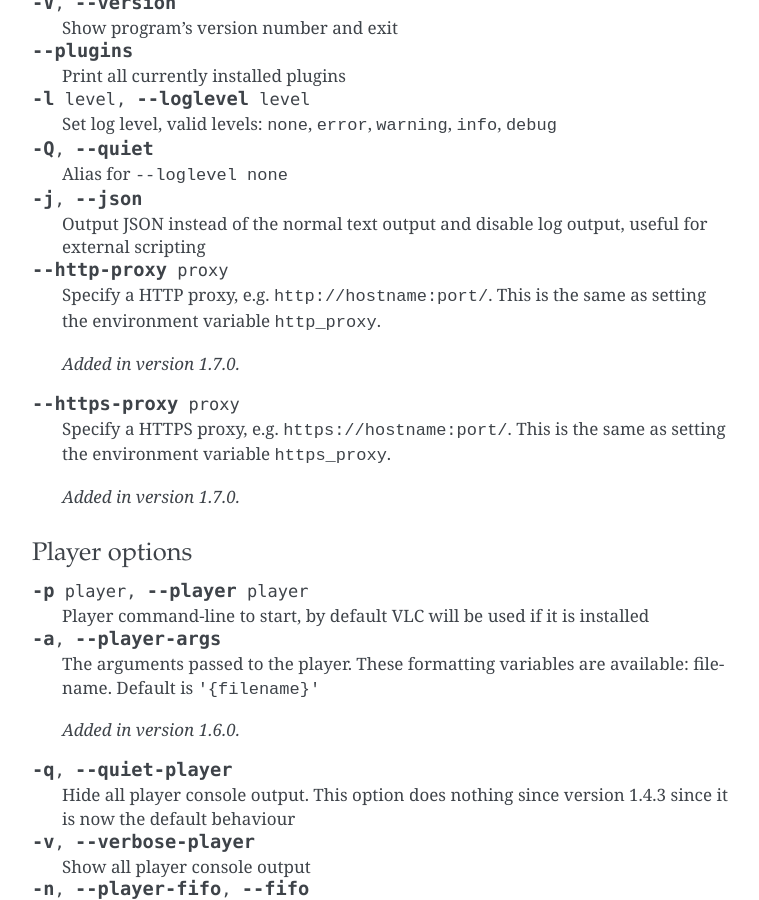
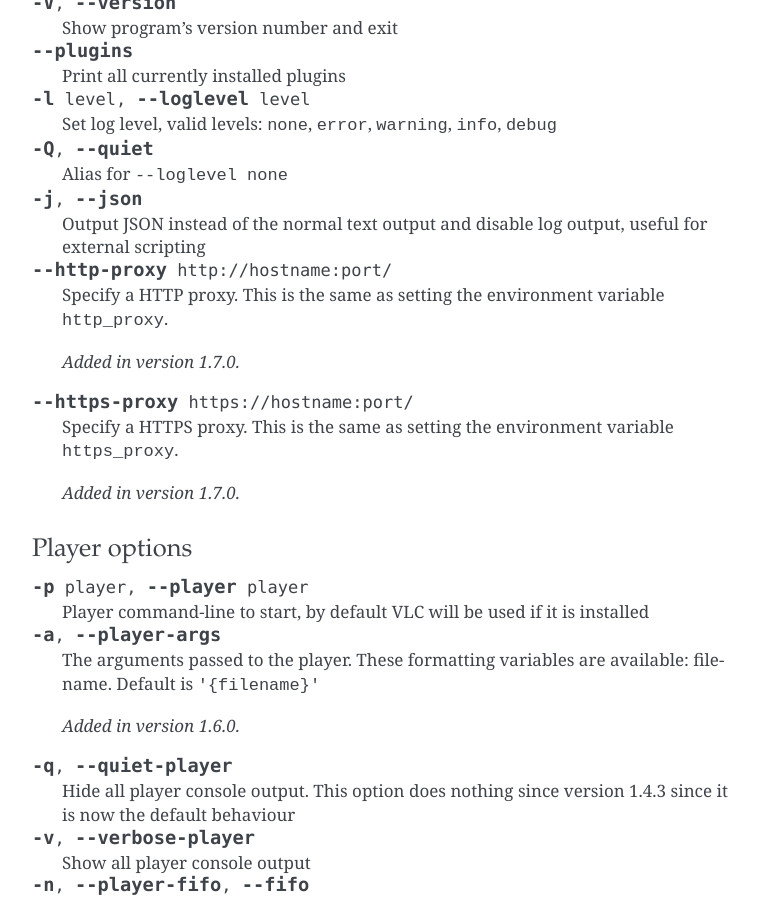
Before and after one commit to streamlink/streamlink, a Sphinx documentation site: the page built from docs/cli.rst, in a window 1280 px wide and 900 px high, scrolled down 1116 px. Shown: the whole window, without its empty margins (258-1017 px from the left). Built offline with Sphinx 7.4.7, drawn with Linux system fonts in a browser that asks for light colours.

Commit message:
cli: Add protocol to proxies if missing.

```diff
--- a/docs/cli.rst
+++ b/docs/cli.rst
@@ -67,19 +67,17 @@ Full list of command line arguments
     Output JSON instead of the normal text output and
     disable log output, useful for external scripting
 
-.. cmdoption:: --http-proxy proxy
+.. cmdoption:: --http-proxy http://hostname:port/
 
-    Specify a HTTP proxy, e.g. ``http://hostname:port/``.
-    This is the same as setting the environment variable
-    ``http_proxy``.
+    Specify a HTTP proxy. This is the same as setting
+    the environment variable ``http_proxy``.
 
     .. versionadded:: 1.7.0
 
-.. cmdoption:: --https-proxy proxy
+.. cmdoption:: --https-proxy https://hostname:port/
 
-    Specify a HTTPS proxy, e.g. ``https://hostname:port/``.
-    This is the same as setting the environment variable
-    ``https_proxy``.
+    Specify a HTTPS proxy. This is the same as setting
+    the environment variable ``https_proxy``.
 
     .. versionadded:: 1.7.0
 
```
Also changed, not shown: 2 other files.
